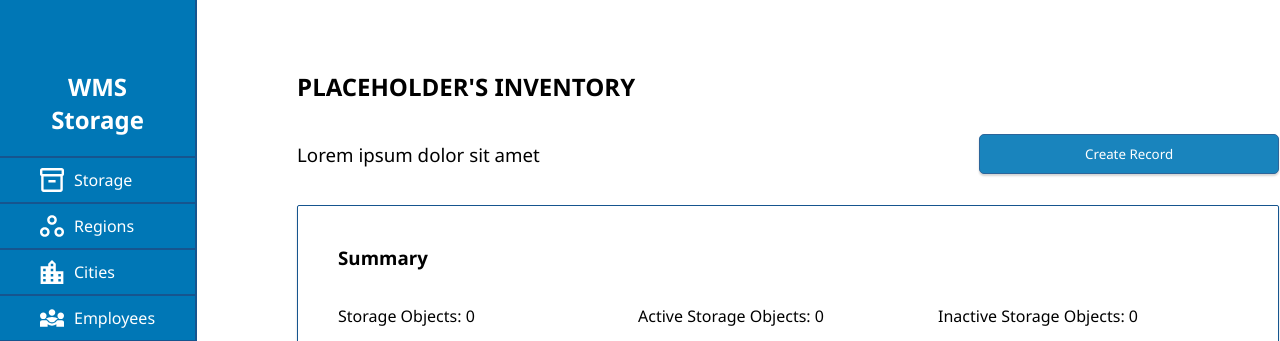
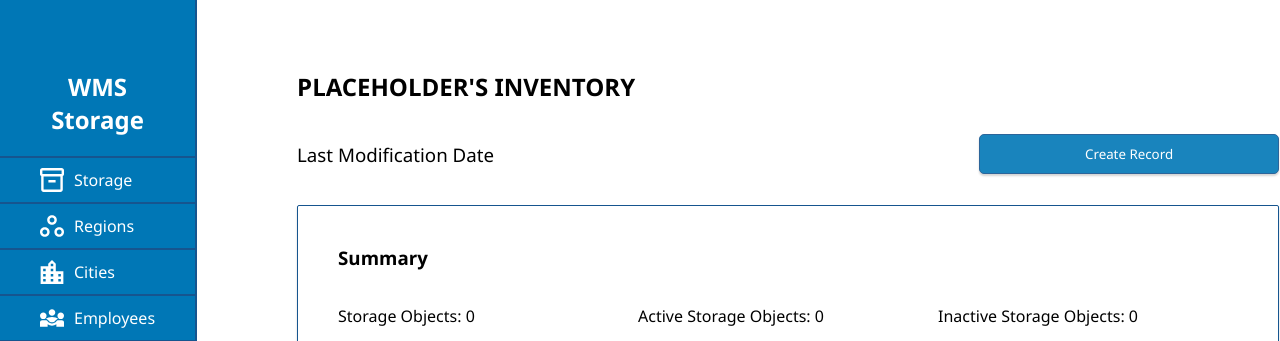
Before and after one commit to OrcunSelbasan/engr-372-term-project, a PHP site: page /view/storage.php in a window 1280 px wide; the page is wider, and only the part inside the window is pictured. Shown: the top 341 px of that part. Run offline with PHP 8.4, Linux system fonts and the light colour scheme; the visitor is signed in with stand-in values (Sample User, id 1); data that the repository does not hold is empty.

Commit message:
Fixed according to design

```diff
--- a/view/storage.php
+++ b/view/storage.php
@@ -72,7 +72,7 @@ function handleVolumeUnit($unit) {
     <main class="storage-main">
         <h2 class="storage-header">PLACEHOLDER'S INVENTORY</h2>
         <section class="storage-subheader-wrapper">
-            <h3 class="storage-subheader" style="font-weight: 500;">Lorem ipsum dolor sit amet</h3>
+            <h3 class="storage-subheader" style="font-weight: 500;">Last Modification Date <?php echo(end($records)['modification_date']) ?></h3>
             <div class="storage-subheader-buttons">
                 <!-- <button class="btn btn-white btn-export">
                     <a href="link-download" class="storage-action-btn">
```
Also changed, not shown: 1 other file.
